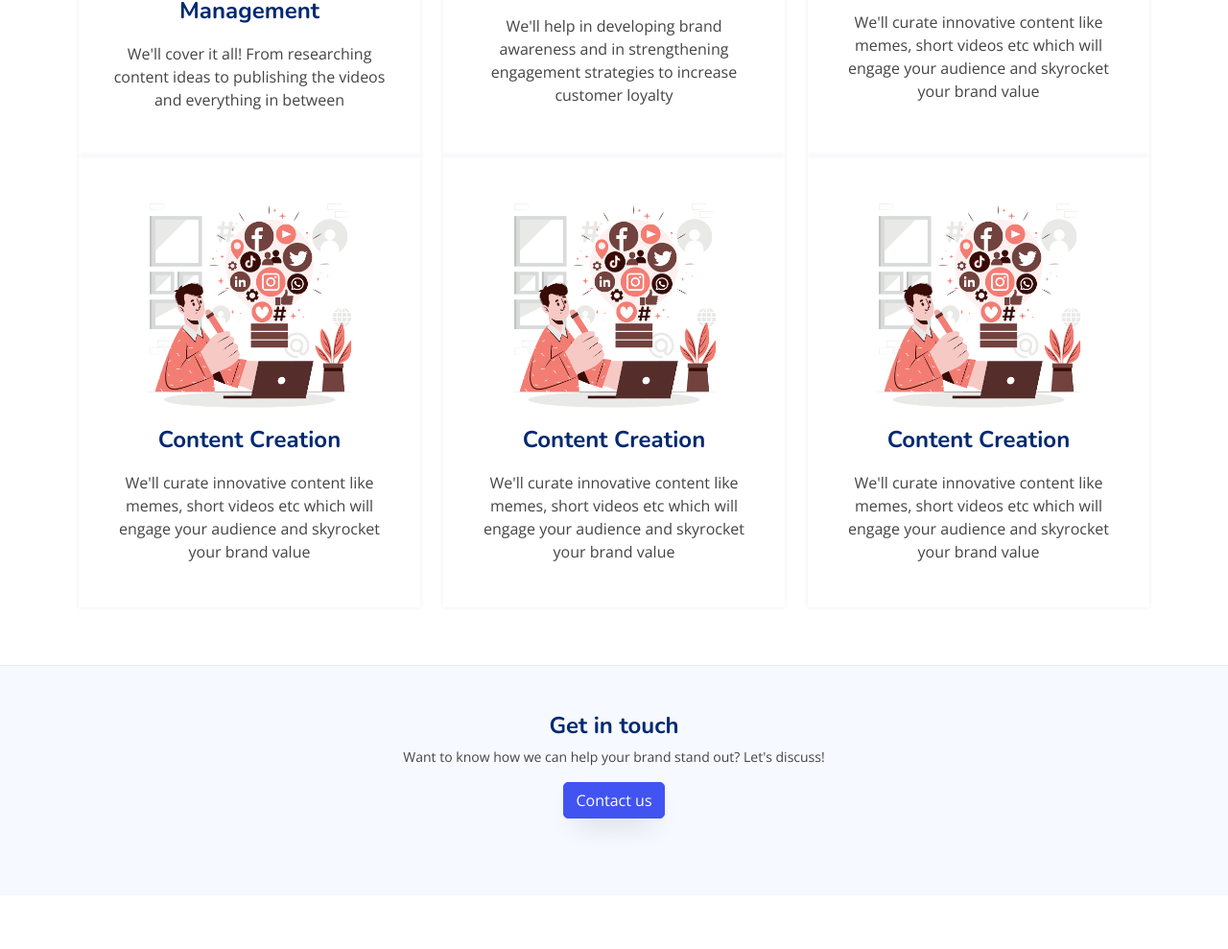
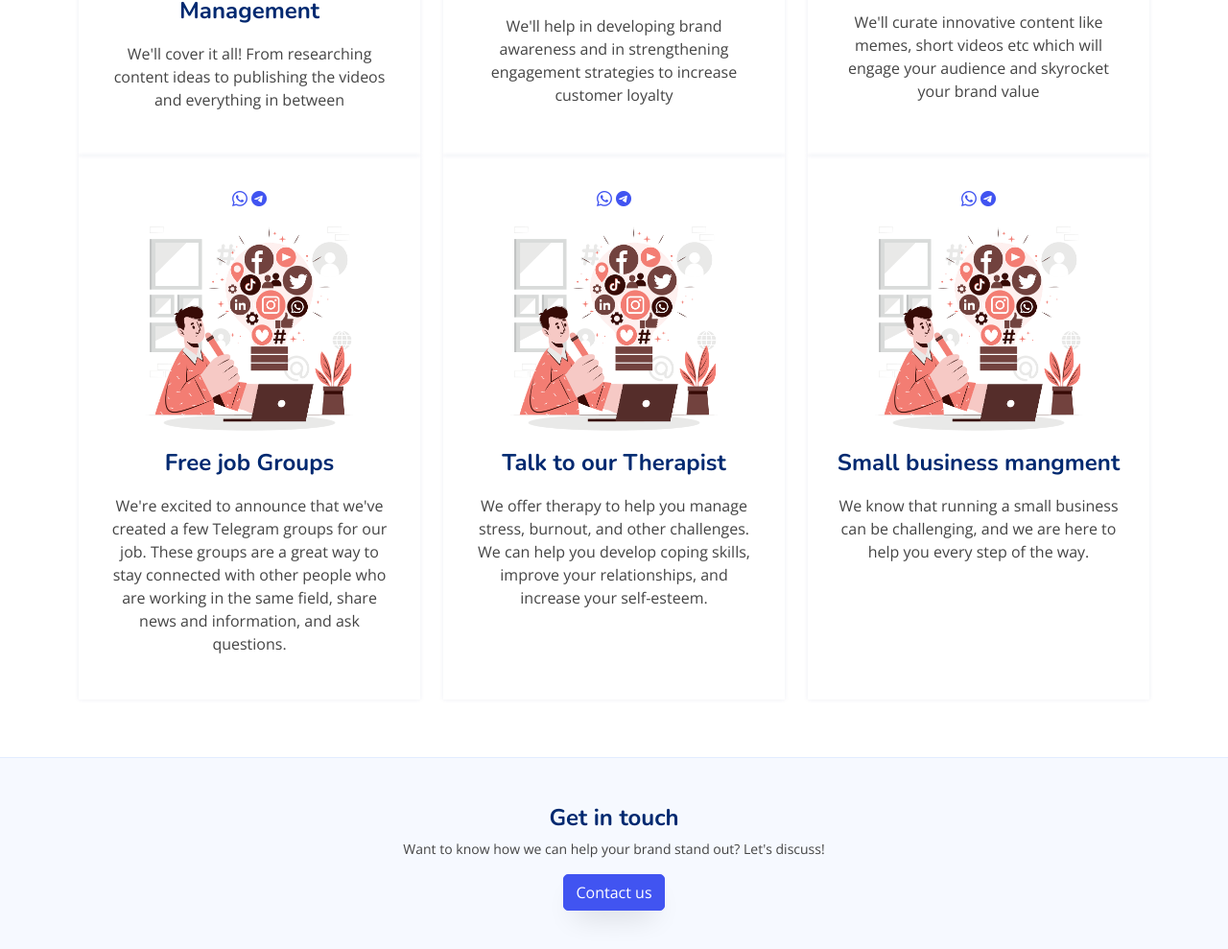
Before and after one commit to Vishalkumarcode/try2, a plain HTML site: page index.html in a window 1280 px wide. Shown: the part 1705-2694 px from the top of the page at 96% size. Drawn offline with nearby package versions, Linux system fonts and the light colour scheme; a script that the page names is missing; files whose address does not match are found by name.

Commit message:
Update index.html

```diff
--- a/index.html
+++ b/index.html
@@ -193,25 +193,50 @@
 
                     <div class="col-lg-4 mt-4 mt-lg-0">
                         <div class="box" data-aos="fade-up" data-aos-delay="800">
+
+                                   <!-- =======  Social media icon and link   ======= -->
+                                  <div class="social">
+                                <a href="#" target="__blank"><i class="bi bi-whatsapp"></i></a>
+
+                                <a href="#" target="__blank"><i class="bi bi-telegram"></i></a>
+
+                            </div>
                             <img src="assets/img/values-4.png" class="img-fluid" alt="">
-                            <h3>Content Creation</h3>
-                            <p>We'll curate innovative content like memes, short videos etc which will engage your audience and skyrocket your brand value</p>
+                            <h3>Free job Groups</h3>
+                            <p>We're excited to announce that we've created a few Telegram groups for our job. These groups are a great way to stay connected with other
+                                   people who are working in the same field, share news and information, and ask questions.</p>
                         </div>
                     </div>
 
                     <div class="col-lg-4 mt-4 mt-lg-0">
                         <div class="box" data-aos="fade-up" data-aos-delay="1000">
+
+                                   <!-- =======  Social media icon and link   ======= -->
+                                  <div class="social">
+                                <a href="#" target="__blank"><i class="bi bi-whatsapp"></i></a>
+
+                                <a href="#" target="__blank"><i class="bi bi-telegram"></i></a>
+
+                            </div>
                             <img src="assets/img/values-4.png" class="img-fluid" alt="">
-                            <h3>Content Creation</h3>
-                            <p>We'll curate innovative content like memes, short videos etc which will engage your audience and skyrocket your brand value</p>
+                            <h3>Talk to our Therapist</h3>
+                            <p>We offer therapy to help you manage stress, burnout, and other challenges. We can help you develop coping skills, improve your relationships, and increase your self-esteem.</p>
                         </div>
                     </div>
 
                     <div class="col-lg-4 mt-4 mt-lg-0">
                         <div class="box" data-aos="fade-up" data-aos-delay="600">
+
+                            <!-- =======  Social media icon and link   ======= -->
+                                  <div class="social">
+                                <a href="#" target="__blank"><i class="bi bi-whatsapp"></i></a>
+
+                                <a href="#" target="__blank"><i class="bi bi-telegram"></i></a>
+
+                            </div>
                             <img src="assets/img/values-4.png" class="img-fluid" alt="">
-                            <h3>Content Creation</h3>
-                            <p>We'll curate innovative content like memes, short videos etc which will engage your audience and skyrocket your brand value</p>
+                            <h3>Small business mangment</h3>
+                            <p>We know that running a small business can be challenging, and we are here to help you every step of the way.</p>
                         </div>
                     </div>
 
```
